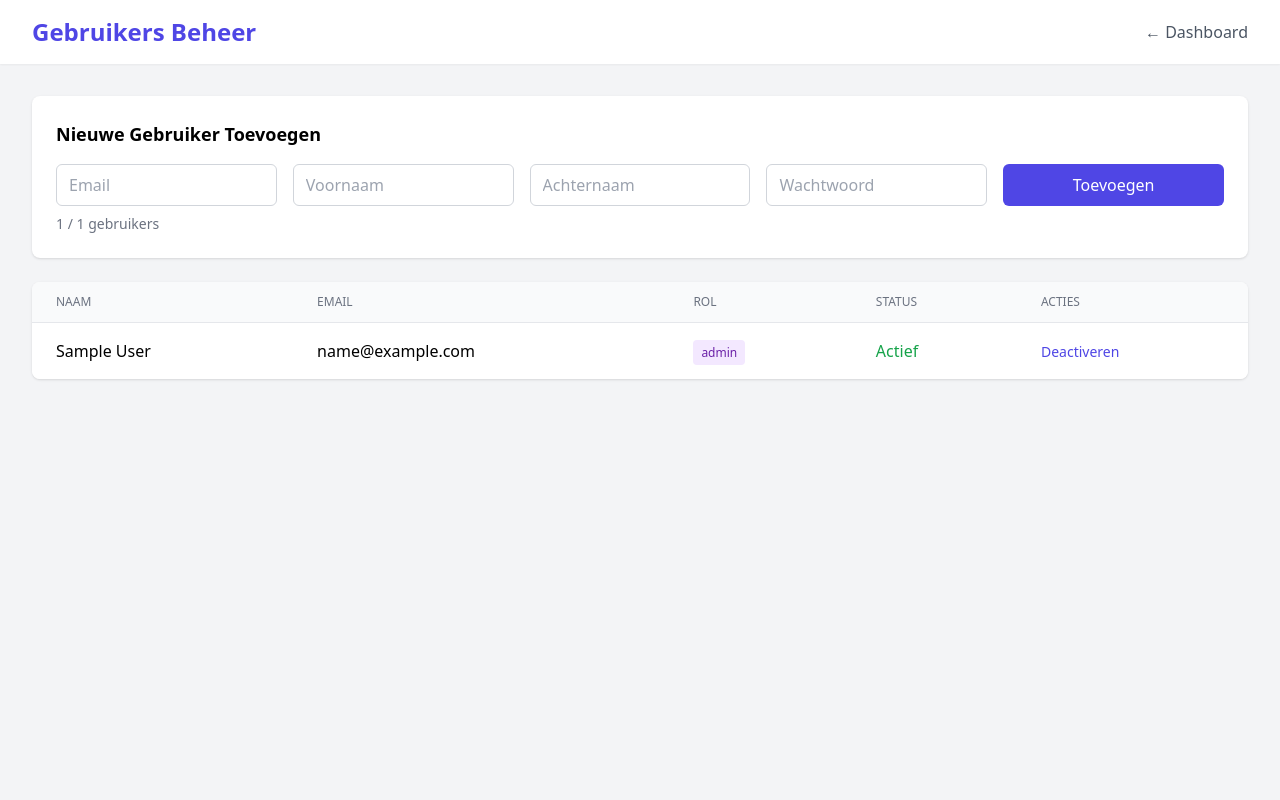
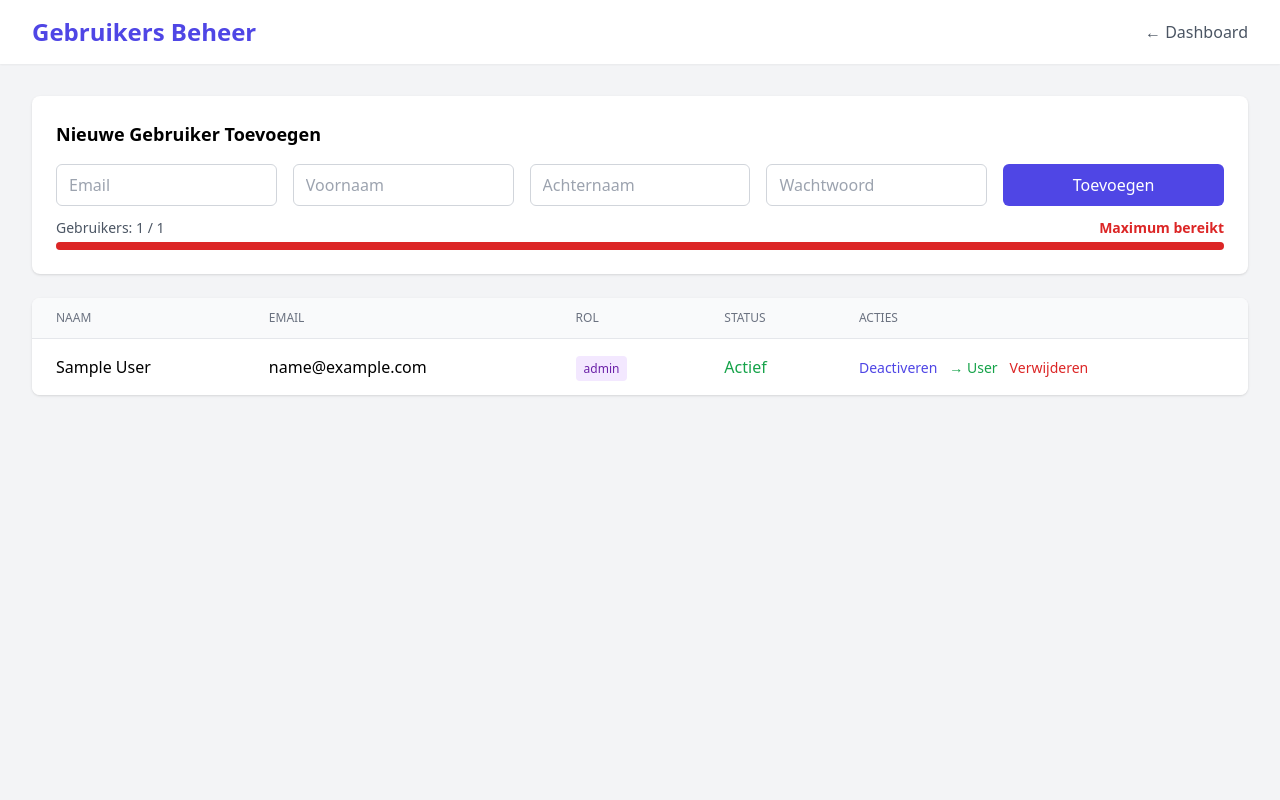
Before and after one commit to mtufan12345-commits/Lexi, a Flask app: template templates/admin_users.html in a window 1280 px wide. Run offline with Flask 3, Linux system fonts and the light colour scheme; the template is opened without the code that fills it: values that come from a table or form of the project are taken from there, others are empty; tables that the repository leaves empty hold one stand-in row (values such as "Sample post"); some libraries are stand-ins or nearby versions.

Commit message:
Improve user management with delete and role change capabilities
Add functionality to delete users, change user roles, and improve user count display.

Replit-Commit-Author: Agent
Replit-Commit-Session-Id: a3c5c19d-af9f-4ba4-89ce-34d6441862f9
Replit-Commit-Checkpoint-Type: intermediate_checkpoint
Replit-Commit-Screenshot-Url: https://storage.googleapis.com/screenshot-production-us-central1/cfdaed88-3652-4673-a7f0-a6cd2a902a81/a3c5c19d-af9f-4ba4-89ce-34d6441862f9/bDwxXje

```diff
--- a/main.py
+++ b/main.py
@@ -573,6 +573,23 @@ def admin_users():
                 db.session.commit()
                 flash('Gebruiker status gewijzigd.', 'success')
 
+        elif action == 'delete':
+            user_id = request.form.get('user_id')
+            user = User.query.filter_by(id=user_id, tenant_id=g.tenant.id).first()
+            if user and user.id != current_user.id:
+                db.session.delete(user)
+                db.session.commit()
+                flash('Gebruiker verwijderd.', 'success')
+
+        elif action == 'change_role':
+            user_id = request.form.get('user_id')
+            new_role = request.form.get('role')
+            user = User.query.filter_by(id=user_id, tenant_id=g.tenant.id).first()
+            if user and user.id != current_user.id and new_role in ['user', 'admin']:
+                user.role = new_role
+                db.session.commit()
+                flash(f'Gebruiker rol gewijzigd naar {new_role}.', 'success')
+
     users = User.query.filter_by(tenant_id=g.tenant.id).all()
     return render_template('admin_users.html', tenant=g.tenant, users=users)
 
--- a/templates/admin_users.html
+++ b/templates/admin_users.html
@@ -29,7 +29,22 @@
                     Toevoegen
                 </button>
             </form>
-            <p class="text-sm text-gray-500 mt-2">{{ users|length }} / {{ tenant.max_users }} gebruikers</p>
+            <div class="mt-3">
+                <div class="flex justify-between text-sm mb-1">
+                    <span class="text-gray-600">Gebruikers: {{ users|length }} / {{ tenant.max_users }}</span>
+                    {% if users|length >= tenant.max_users %}
+                    <span class="text-red-600 font-semibold">Maximum bereikt</span>
+                    {% elif users|length >= (tenant.max_users * 0.8) %}
+                    <span class="text-orange-600">Bijna vol</span>
+                    {% else %}
+                    <span class="text-green-600">{{ tenant.max_users - users|length }} plekken vrij</span>
+                    {% endif %}
+                </div>
+                <div class="w-full bg-gray-200 rounded-full h-2">
+                    <div class="h-2 rounded-full transition-all {% if users|length >= tenant.max_users %}bg-red-600{% elif users|length >= (tenant.max_users * 0.8) %}bg-orange-500{% else %}bg-green-500{% endif %}"
+                         style="width: {{ (users|length / tenant.max_users * 100) }}%"></div>
+                </div>
+            </div>
         </div>
 
         <div class="bg-white rounded-lg shadow overflow-hidden">
@@ -62,6 +77,7 @@
                         </td>
                         <td class="px-6 py-4 whitespace-nowrap">
                             {% if user.id != current_user.id %}
+                            <div class="flex gap-3">
                                 <form method="POST" action="/admin/users" class="inline">
                                     <input type="hidden" name="csrf_token" value="{{ csrf_token() }}"/>
                                     <input type="hidden" name="action" value="toggle">
@@ -70,6 +86,28 @@
                                         {% if user.is_active %}Deactiveren{% else %}Activeren{% endif %}
                                     </button>
                                 </form>
+
+                                <form method="POST" action="/admin/users" class="inline">
+                                    <input type="hidden" name="csrf_token" value="{{ csrf_token() }}"/>
+                                    <input type="hidden" name="action" value="change_role">
+                                    <input type="hidden" name="user_id" value="{{ user.id }}">
+                                    <input type="hidden" name="role" value="{% if user.role == 'admin' %}user{% else %}admin{% endif %}">
+                                    <button type="submit" class="text-sm text-green-600 hover:text-green-800">
+                                        {% if user.role == 'admin' %}→ User{% else %}→ Admin{% endif %}
+                                    </button>
+                                </form>
+
+                                <form method="POST" action="/admin/users" class="inline" onsubmit="return confirm('Weet je zeker dat je deze gebruiker wilt verwijderen?');">
+                                    <input type="hidden" name="csrf_token" value="{{ csrf_token() }}"/>
+                                    <input type="hidden" name="action" value="delete">
+                                    <input type="hidden" name="user_id" value="{{ user.id }}">
+                                    <button type="submit" class="text-sm text-red-600 hover:text-red-800">
+                                        Verwijderen
+                                    </button>
+                                </form>
+                            </div>
+                            {% else %}
+                            <span class="text-sm text-gray-400">Jijzelf</span>
                             {% endif %}
                         </td>
                     </tr>
```
Lines whose indentation alone changed are shown as unchanged.
